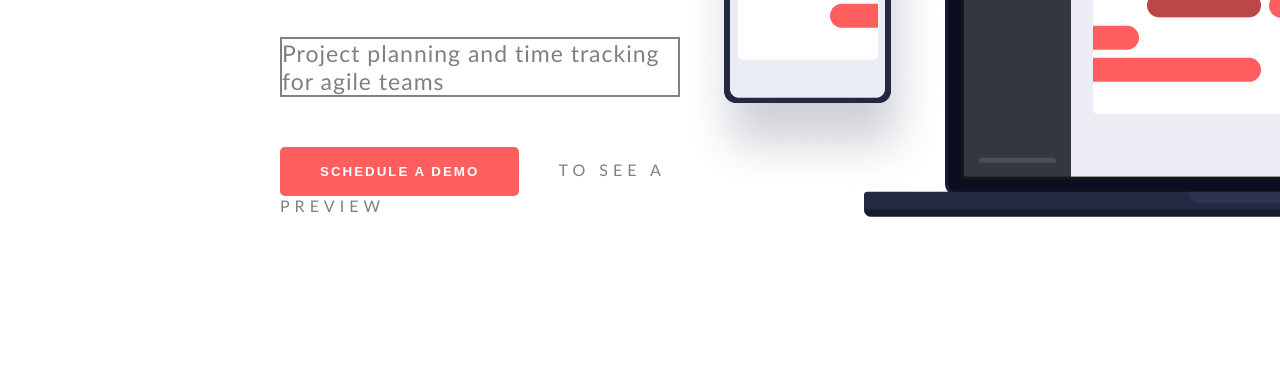
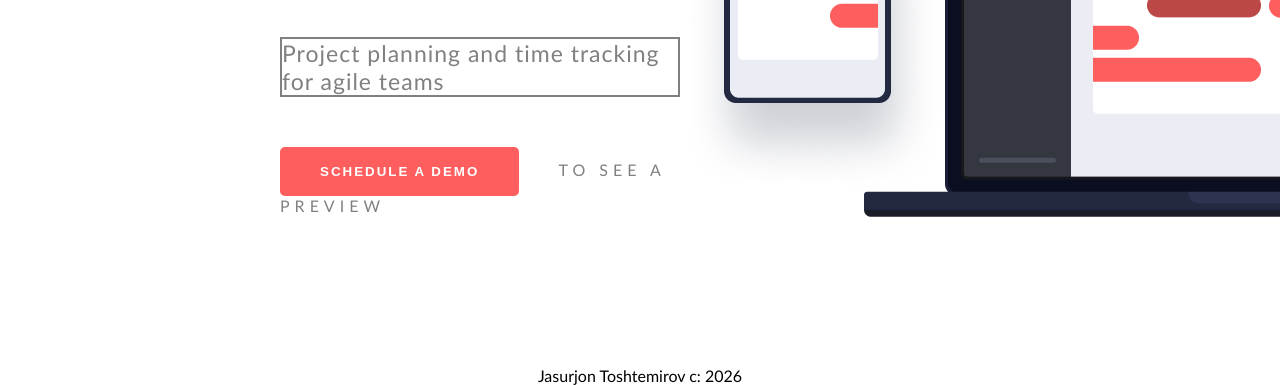
Before and after one commit to jasurjontoshtemirov/children_ITC, a plain HTML site: page index.html in a window 1280 px wide. Shown: the part 466-851 px from the top of the page. Drawn offline with Linux system fonts and the light colour scheme.

Commit message:
2-chi o'zgarishlar bo'ldi unda index.htmlda va readmeda ishladik

```diff
--- a/index.html
+++ b/index.html
@@ -142,6 +142,8 @@
         </main>
         <img class="iosa" src="Rectangle.png" alt="">
     </div>
+
+<center>    <p>Jasurjon Toshtemirov   c: 2026</p></center>
 </body>
 
 </html>
```
Also changed, not shown: 1 other file.
